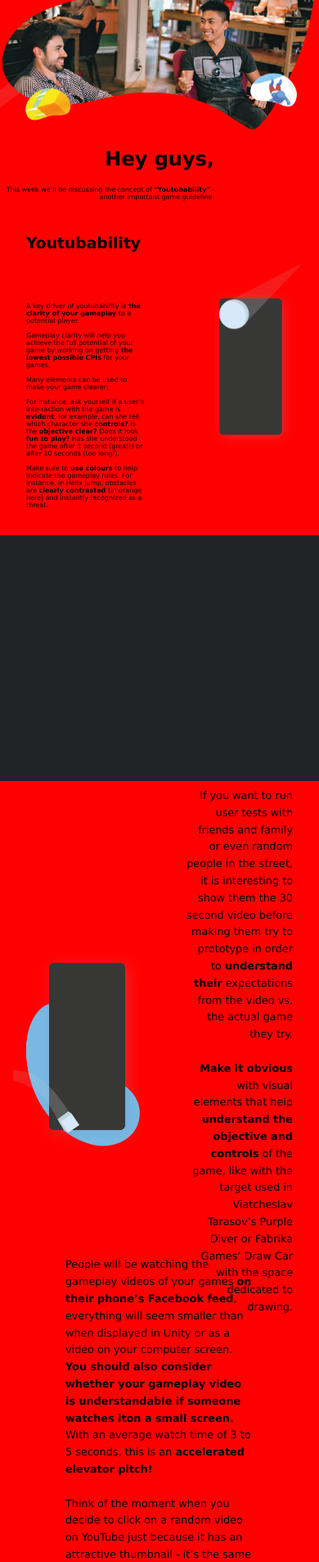
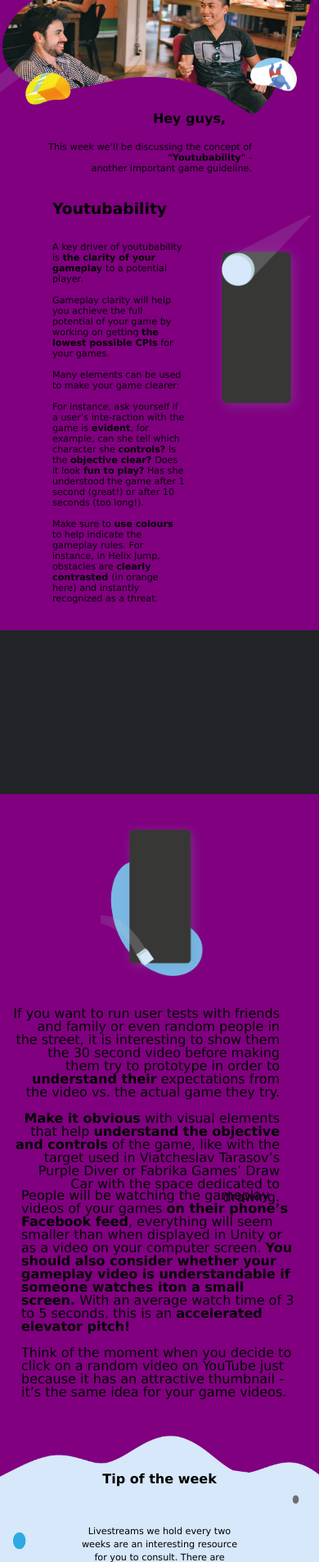
Before and after one commit to TovePlatell/Webbutveckling, a website: page Responsive/index.html in a window 390 px wide. Shown: the part 94-2000 px from the top of the page at 82% size. Drawn offline with Linux system fonts and the light colour scheme; files whose address does not match are found by name.

Commit message:
new media queries

```diff
--- a/Responsive/style.css
+++ b/Responsive/style.css
@@ -1,146 +1,140 @@
-@import "main.scss";
-@import "footer.scss";
-@import "container.scss";
-
-
 
 * {
   margin: 0;
   padding: 0;
-    box-sizing: border-box;
-   }
+  box-sizing: border-box; }
 
-   body {
+html, body {
   font-family: Verdana, Geneva, Tahoma, sans-serif;
-    width:100%;
    overflow-x:hidden;
 }
 
+
 /* header */
-
 header {
   background-image: url(pictures2/header.png.png);
   background-position: center;
   background-size: cover;
   background-repeat: repeat;
   width: auto;
-    height: 60vw;
-   }
+  height: 60vw; }
 
 .Voodoo {
   margin-top: 30px;
   padding-top: 10px;
   text-align: center;
-    font-size: 2rem;
-   }
+  font-size: 2rem; }
 
 /* Hey Guys */
-
 .flex-container-1 {
   display: flex;
   flex-direction: column;
   justify-content: center;
-    text-align: right;
+  text-align: right; }
 
+.headline {
+  display: flex;
+  max-width: 700px;
+  margin: 0 auto;
+  flex-direction: column; }
+
+  h2{
+      padding-right:2rem;
+      padding-bottom:2rem;
+      padding-top:1rem;
+      font-size:2.7rem;
+      margin:-2rem;
   }
 
-   .headline{
-       display:flex;
-       max-width:700px;
-       /* margin: 0 auto; */
-       flex-direction: column;
-
+  .p-1{
+      width:570px;
   }
 
+/* Hey Guys */
+.section-1 {
+  display: flex;
+  align-items: flex-start;
+  justify-content: center; }
 
-.flex-container-2{
- max-width: 900px;
- margin: 0 auto;
- padding: 1rem 1rem 1rem 1rem;
- justify-content: column;
+.section-1 p {
+  width: 50%; }
 
-}
-
-.section-1{
-    display:flex;
-    align-items:flex-end;
-    justify-content: center;
-}
-  .section-1 p {
-    width: 100%;
-   }
-
-   .img-right{
+.img-right {
   margin-top: -9rem;
-
-
+  width: 50%;
 }
 
 .youtubability {
   margin-bottom: 30px;
  }
 
+.flex-container-2 {
+  max-width: 800px;
+  margin: 0 auto;
+  padding: 150px 0 80px;
+}
 
-   .greybox{
-       background-color:rgb(33, 35, 39);
-       height:300px;
+.greybox {
+  background-color: #212327;
+  height: 300px;
+}
+
+.flex-container-3 {
+  display: flex;
+  flex-direction: row;
+  height: 500px;
+  align-items: center;
+  text-align: right;
+  max-width: 1050px;
+}
+
+.img-left {
+  padding-left: 16rem;
 
 }
 
-   .flex-container-3{
-    display:flex;
-    flex-direction: row;
-    height:500px;
-    align-items:center;
+.section-2 {
   text-align: right;
-    max-width: 940px;
+  padding-left:2rem;
+
 
 
 }
 
-   .img-left{
-       padding-left:10rem;
+.section-3 {
+  text-align: left;
+  width:920px;
+  padding-left: 20rem;
+  padding-top:5rem;
  }
 
-   .section-2{
-    text-align:right;
-    padding-left:2rem;
-    padding-right:4rem;
-    line-height:1.7rem;
-
-
+.flex-container-4 {
+  position: relative;
+  text-align: center;
  }
 
-.section-3{
- text-align: left;
- /* width:700px; */
- padding-left:13rem;
- padding-right:2rem;
- padding-top:6rem;
- padding-bottom:5rem;
- max-width: 60rem;
- line-height:1.7rem;
-
-
-}
-
-.flex-container-4{
-    position: relative;
-    text-align:center;
-
-
-}
- .section-4{
+.section-4 {
   position: absolute;
   top: 50%;
   left: 50%;
   transform: translate(-50%, -50%);
-     margin:1rem;
+  margin: 1rem;
 }
 
- .tipoftheweek{
+.tipoftheweek {
   width: 100%;
-     height:auto;
+  height: auto;
+ }
+
+ h4{
+     font-size:2.5rem;
+     padding-bottom:2rem;
+     padding-top:2rem;
+ }
+
+ .p-4{
+     font-size:1rem;
+     line-height:1.7rem;
  }
 
 footer {
@@ -148,138 +142,174 @@
   justify-content: space-around;
   flex-flow: row;
   padding: 80px;
-    background-color: rgb(33, 35, 39);
+  background-color: #212327;
   color: white; }
 
 .footer1 {
-    display: inline-block; }
+  display: inline-block;
+}
 
 .footer2 {
   display: inline-block;
   margin: 40px;
+}
+
+
+
+
+  @media screen and (max-width: 992px) {
+      html, body{
+          background-color:green;
+          overflow-x: hidden;
+      }
+
+      p{
+          font-size:0.9rem;
+      }
+
+      .youtubability{
+          padding-left:2rem;
+      }
+
+      .section-1 p {
+        padding-left:2rem;
+       }
+
+      .section-2{
+        padding-right:2rem;
+        padding-left:1rem;
 
       }
 
-  /*small phones*/
+      .img-left{
+        padding-left:1rem;
+    }
+    .section-3{
+        padding-left:2.5rem;
+        padding-right:2rem;
+        width:600px;
 
-  @media (max-width: 400px) {
+    }
 
 
-}
-html, body{
-    overflow-x:hidden;
-    background-color:red
+    h4{
+        font-size:1.5rem;
     }
 
-p {
-font-size: 0.5rem;}
-
-.headline {
- margin-bottom: 5rem;
- margin-top:3rem;
- padding-right: 7rem;
+    .p-4{
+        font-size:0.8rem;
+        width:500px;
+    }
 
 
+
+    .footer{
+        padding:1rem 1rem 1rem 1rem;
+
     }
-.flex-container-1{
+
+    .footer1{
+        padding-left:1rem;
         padding-right:1rem;
-    padding-top:2rem;
-    height:10vh;
-    align-items:right;
+        margin:auto;
+        font-size:0.8rem;
+
+    }
+
+    .footer2{
+
+    padding-top:1rem;
+    padding-left:4rem;
+    margin:auto;
+    font-size:0.8rem;
+    }
+
+
+
+
+
+
+
+    @media screen and (max-width: 600px) {
+        body{
+            background-color:red;
+            overflow-x: hidden;
+        }
+        .Voodoo{
+           margin-top:1rem;
+           margin-bottom:2rem;
+
+        }
+
+        p{
+            font-size:0.8rem;
+        }
+
+
+        h2{
+            padding-right:6rem;
+        }
+
+        .p-1{
+            width:450px;
+
+        }
+
+        .youtubability {
+            padding-left:3rem;
+           }
+
+        .section-1 p {
+            padding-left:3rem;
+           }
+           .img-right{
+            margin-top: -6rem;
+
+           }
+
+        .img-left{
+            padding-left:-1rem;
+            width:45%
+        }
+
+        .section-2{
+           padding:2rem -3rem 1rem 3rem;
 
 
 
            }
 
-.section-1 {
-flex-direction: row;
-align-items: left;
+           .section-3{
+            padding:2rem 2rem 2rem 2rem;
+            width:500px;
+
            }
 
-.flex-container-2{
- max-width: 800px;
- margin: 0 auto;
+           .tipoftheweek{
+             width: 100%;
+             height:18rem;
+            }
+
+
+            .section-4{
+                padding-top:0rem;
+                font-size:0.8rem;
+                line-height:1rem;
 
 
             }
 
-}
-  .section-1 p {
-    width: 50%;
+            h4{
+                font-size:1rem;
                 padding:1rem 1rem 1rem 1rem;
             }
 
-   .img-right{
-    margin-top: -9em;
-    width: 50%;
-    padding:2rem 0 5rem 2rem;
+            .p-4{
+                width:400px;
+            }
+            footer {
 
-
-   }
-
-   .youtubability {
-    margin-bottom: 30px;
-    padding:1rem 1rem 1rem 1rem;
-
-   }
-
-
-.flex-container-3{
-    display:flex;
-    flex-direction: row;
-    height:500px;
-    align-items:center;
-    text-align: right;
-
-
-}
-
-.img-left{
-    padding-left:1rem;
-    padding-top:10rem;
-    width:50%;
-}
-
-.section-2{
-
-    text-align: right;
-    padding-left: 2rem;
-    padding-right: 2rem;
-    padding-top:10rem;
-    line-height: 1.3rem;
-    font-size:0.8rem;
-    width:50%;
-
-}
-.section-3{
-    font-size:0.8rem;
-    padding:5rem 5rem 5rem 5rem;
-    align-items: left;
-
-    line-height:1.3rem;
-}
-
-.flex-container-4{
-    justify-content: center;
-
-}
-
-.section-4{
-font-size:0.8rem;
-padding: -5rem 5rem -4rem 2rem;
-max-width: 30rem;
-
-}
-
-.tipoftheweek{
-    height:20rem;
-}
-
-
-.footer{
-    padding: -3rem 0 0 3rem;
-
-
+                justify-content: space-between
                 }
 
             .footer1{
@@ -289,145 +319,154 @@ max-width: 30rem;
 
             .footer2{
                 font-size:0.8rem;
-    padding-top:1rem;
-    padding-left:4rem;
+            }
 
+
+
+        @media screen and (max-width: 400px) {
+            body{
+                background-color:purple;
+                overflow-x: hidden;
+            }
+
+            p{
+                font-size:0.7rem;
+            }
+
+
+             .Voodoo{
+             margin-top: 0.7rem;
+             font-size: 1.2rem;
+                }
+
+                .flex-container-1 {
+                    text-align: right;
+
+                   }
+
+                   .headline{
+                     padding-left:1rem;
+
+                   }
+                   h2{
+                       font-size:1rem;
+                       padding-right:9rem;
+                   }
+                   .p-1{
+                       font-size:0.7rem;
+                       padding-right:5rem;
+                       width:370px;
 
                    }
 
 
-
-    /*tablet=767, 479 mobile, 980 ipad, 1440 mac/PC*/
-@media (min-width: 600px) {
-
-    html, body{
-        overflow-x:hidden;
-        background-color:blue;
                    }
-
-    p {
-    font-size: 0.8rem;}
-
-    .headline {
-     margin-bottom: 7rem;
-     padding-left: 2rem;
-
-    }
-    .flex-container-1{
-        padding-right:7rem;
-        padding-top:5rem;
-        height:27vh;
-        justify-content: center;
+                   .flex-container-2{
+                    /*max-width: 800px;*/
+                    margin: 0 auto;
+                    padding:2rem 1rem 2rem 1rem;
+                    ;
 
                 }
 
-    .section-1 {
-    flex-direction: row;
-    align-items: left;
-    }
-
-    .flex-container-2{
-     max-width: 800px;
-     margin: 0 auto;
-
+                .section-1{
+                    width:500px;
+                    font-size:2rem;
+                    text-align:left;
+                    padding-right:5rem;
 
                 }
 
-    }
-      .section-1 p {
-        width: 50%;
-        padding:1rem 1rem 1rem 1rem;
-       }
-
                 .img-right{
-        margin-top: -9em;
-        width: 50%;
-        padding:2rem 0 5rem 2rem;
-
-
-       }
-
-       .youtubability {
-        margin-bottom: 30px;
-        padding:1rem 1rem 1rem 1rem;
+                    margin-top: -2rem;
+                    padding-right:3rem;
 
                 }
 
 
+                    .greybox{
+                        height:200px;
+                    }
                     .flex-container-3{
                         display:flex;
-        flex-direction: row;
-        height:500px;
-        align-items:center;
-        text-align: right;
+                        flex-direction: column;
+                        height:450px;
+                        align-items:left;
 
 
                     }
 
                     .img-left{
-        padding-left:1rem;
-        padding-top:10rem;
-        width:50%;
+                    padding:1rem 1rem 1rem 1rem;
+
                     }
 
                     .section-2{
+                     text-align:right;
+                     padding-right:3rem;
+                     line-height:1rem;
 
-        text-align: right;
-        padding-left: 2rem;
-        padding-right: 2rem;
-        padding-top:10rem;
-        line-height: 1.3rem;
-        font-size:0.8rem;
-        width:50%;
-
-    }
-    .section-3{
-        font-size:0.8rem;
-        padding:5rem 5rem 5rem 5rem;
-        align-items: left;
-
-        line-height:1.3rem;
-    }
-
-    .flex-container-4{
-        justify-content: center;
-
-    }
-
-    .section-4{
-   font-size:0.8rem;
-   padding: -5rem 5rem -4rem 2rem;
-   max-width: 30rem;
-
-    }
-
-    .tipoftheweek{
-        height:20rem;
-    }
-
-
-    .footer{
-        padding: -3rem 0 0 3rem;
 
 
                     }
 
-    .footer1{
-        font-size:0.8rem;
+                 .section-3{
+
+                        text-align: left;
+                        width: 370px;
+                        padding-left: 1rem;
+                        padding-right:1rem;
+                        margin:auto;
+                        line-height:1rem;
 
                     }
 
-    .footer2{
-        font-size:0.8rem;
-        padding-top:1rem;
-        padding-left:4rem;
 
+                 .tipoftheweek{
+                    width: 100%;
+                    height:14rem;
+
+                }
+                .flex-container-4{
+                    width:100%;
+                     margin:auto;
+
+                }
+                 .section-4{
+                     font-size:0.7rem;
+                    margin:auto;
 
                  }
 
-    @media (min-width: 1200px) {
+                 h4{
+                     padding-top:6rem;
 
+                 }
+                 .p-4{
+                     padding-bottom: 3rem;
+                     font-size:0.7rem;
+                     line-height:1rem;
+                     width:300px;
 
+                 }
 
-    /* Extra large devices (large desktops, 1200px and up) */
-   @media (min-width: 1440px)
+                 footer {
+                    display: flex;
+                    justify-content: space-around;
+                    flex-flow: row;
+                    padding:1rem 1rem 1rem 1rem;
+                    background-color: rgb(33, 35, 39);
+                    color: white; }
+
+                  .footer1 {
+                    padding:-3rem 1rem 1rem 1rem;
+                    font-size:0.7rem;
+                    margin:auto;
+                }
+
+                  .footer2 {
+                    padding:1rem 1rem 1rem 2rem;
+                    font-size:0.7rem;
+                    margin:auto;
+
+                  }
```
Lines whose indentation alone changed are shown as unchanged.
